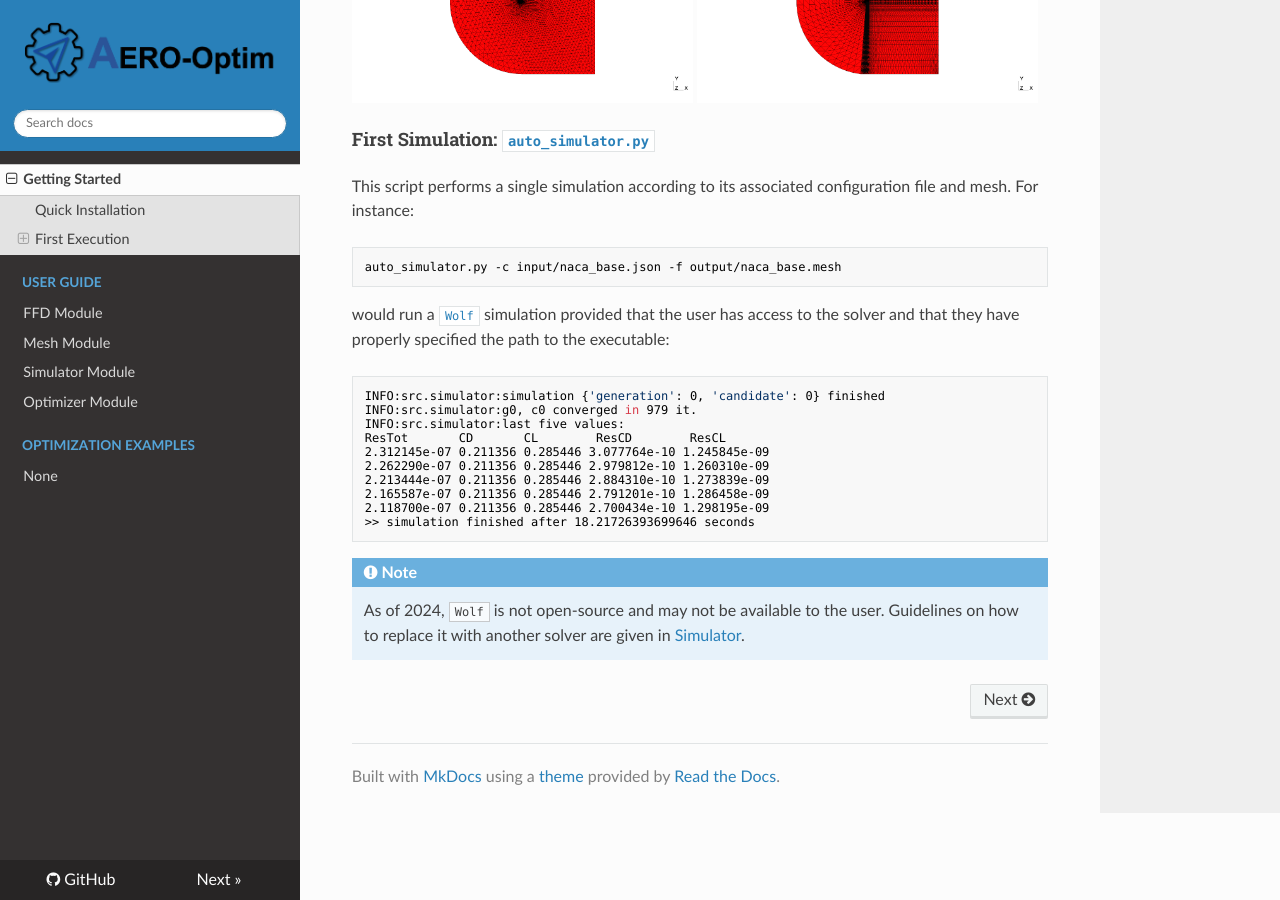
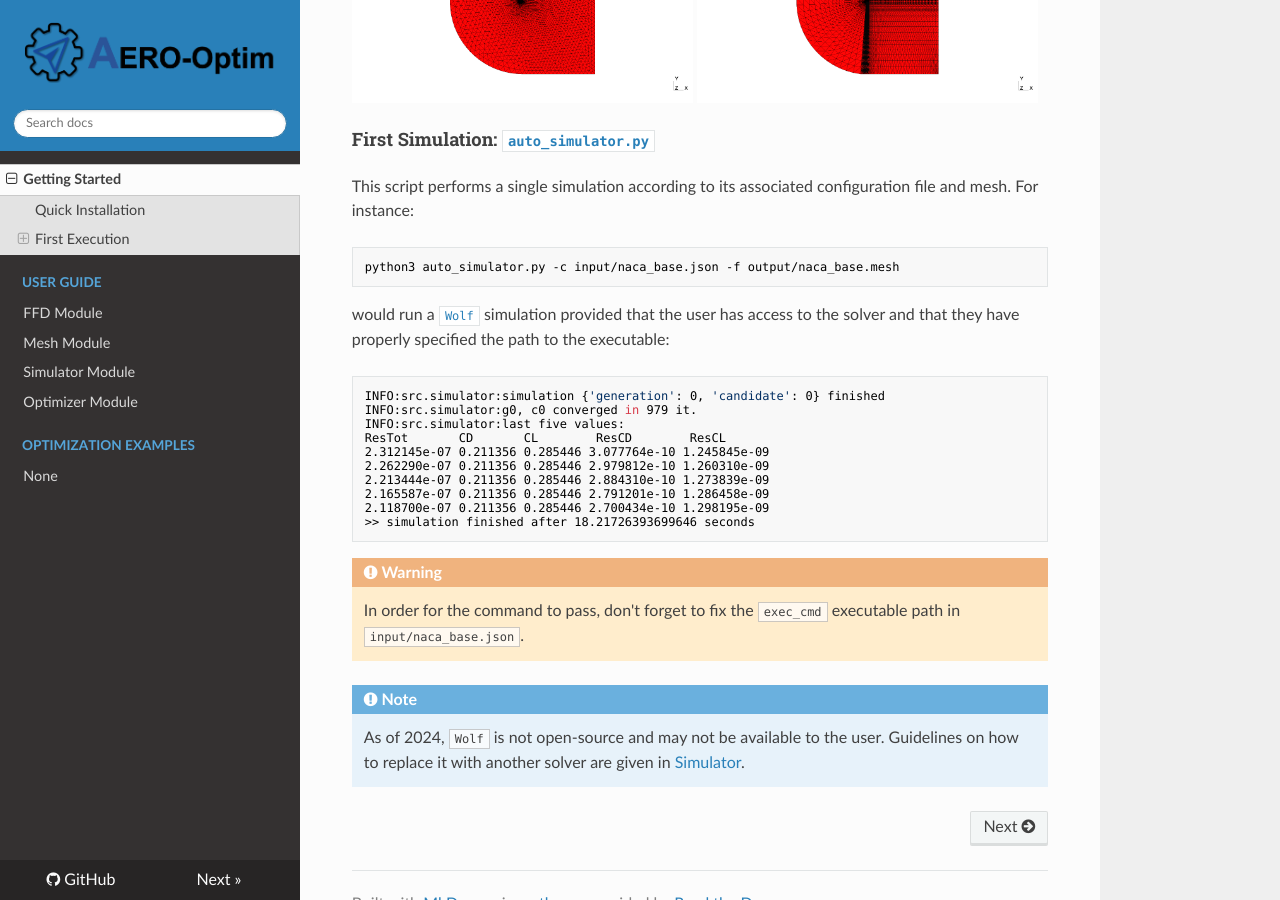
Before and after one commit to mschouler/aero-optim, an MkDocs documentation site: the page built from docs/index.md, in a window 1280 px wide and 900 px high, scrolled down 2264 px. Built offline with MkDocs 1.6.1, drawn with Linux system fonts in a browser that asks for light colours; nearby versions of some CDN libraries; formulas are drawn with MathJax 3.

Commit message:
fix typo in doc

````diff
--- a/docs/index.md
+++ b/docs/index.md
@@ -68,7 +68,7 @@ will generate the figures below:
 #### First Simulation: [`auto_simulator.py`](https://github.com/mschouler/aero-optim/blob/master/auto_simulator.py)
 This script performs a single simulation according to its associated configuration file and mesh. For instance:
 ```sh
-auto_simulator.py -c input/naca_base.json -f output/naca_base.mesh
+python3 auto_simulator.py -c input/naca_base.json -f output/naca_base.mesh
 ```
 would run a [`Wolf`](https://pages.saclay.inria.fr/frederic.alauzet/software.html) simulation provided that the user has access to the solver and that they have properly specified the path to the executable:
 ```sh
@@ -84,5 +84,8 @@ ResTot       CD       CL        ResCD        ResCL
 >> simulation finished after 18.21726393699646 seconds
 ```
 
+!!! Warning
+    In order for the command to pass, don't forget to fix the `exec_cmd` executable path in `input/naca_base.json`.
+
 !!! Note
     As of 2024, [`Wolf`](https://pages.saclay.inria.fr/frederic.alauzet/software.html) is not open-source and may not be available to the user. Guidelines on how to replace it with another solver are given in [Simulator](simulator.md).
````
